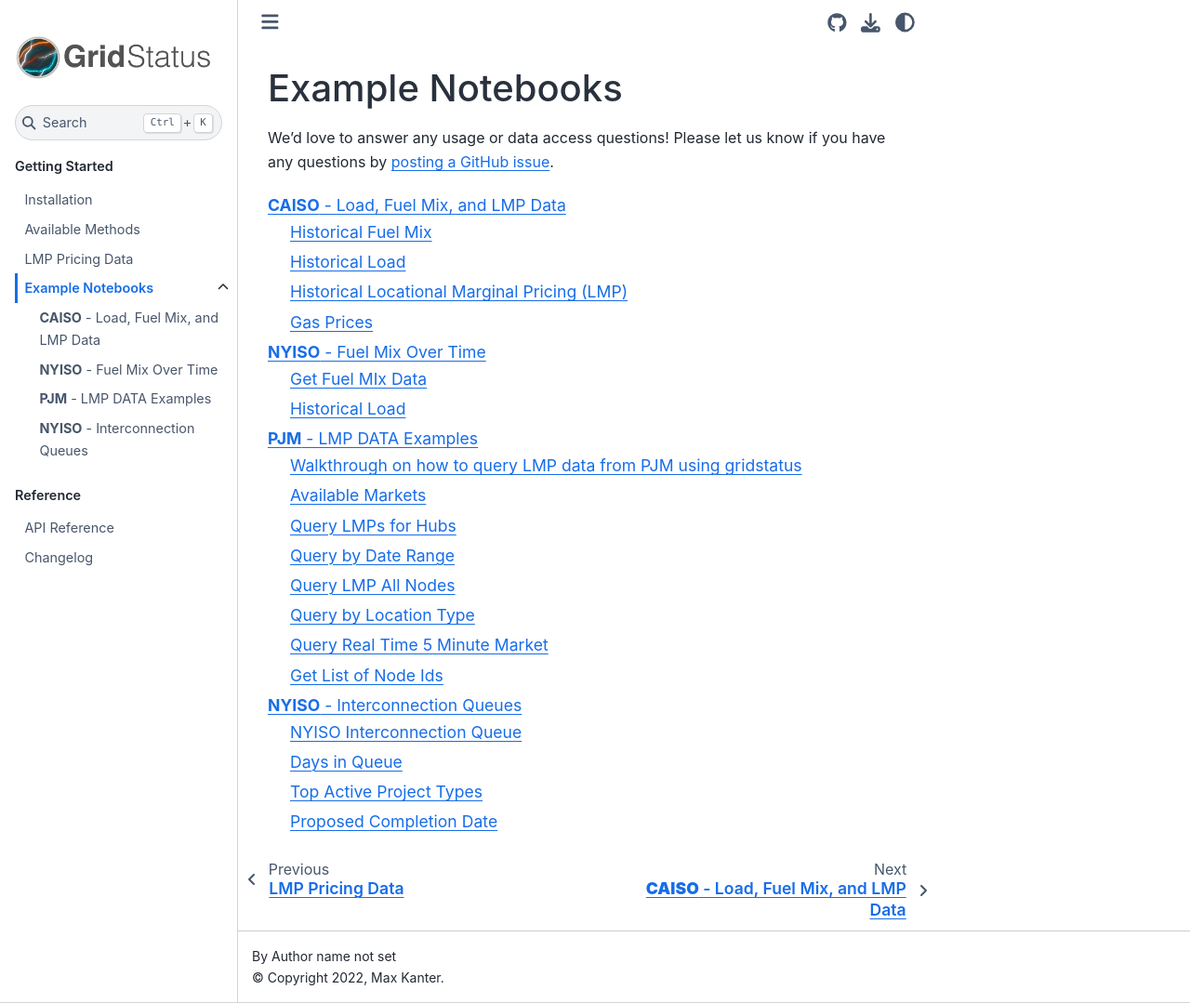
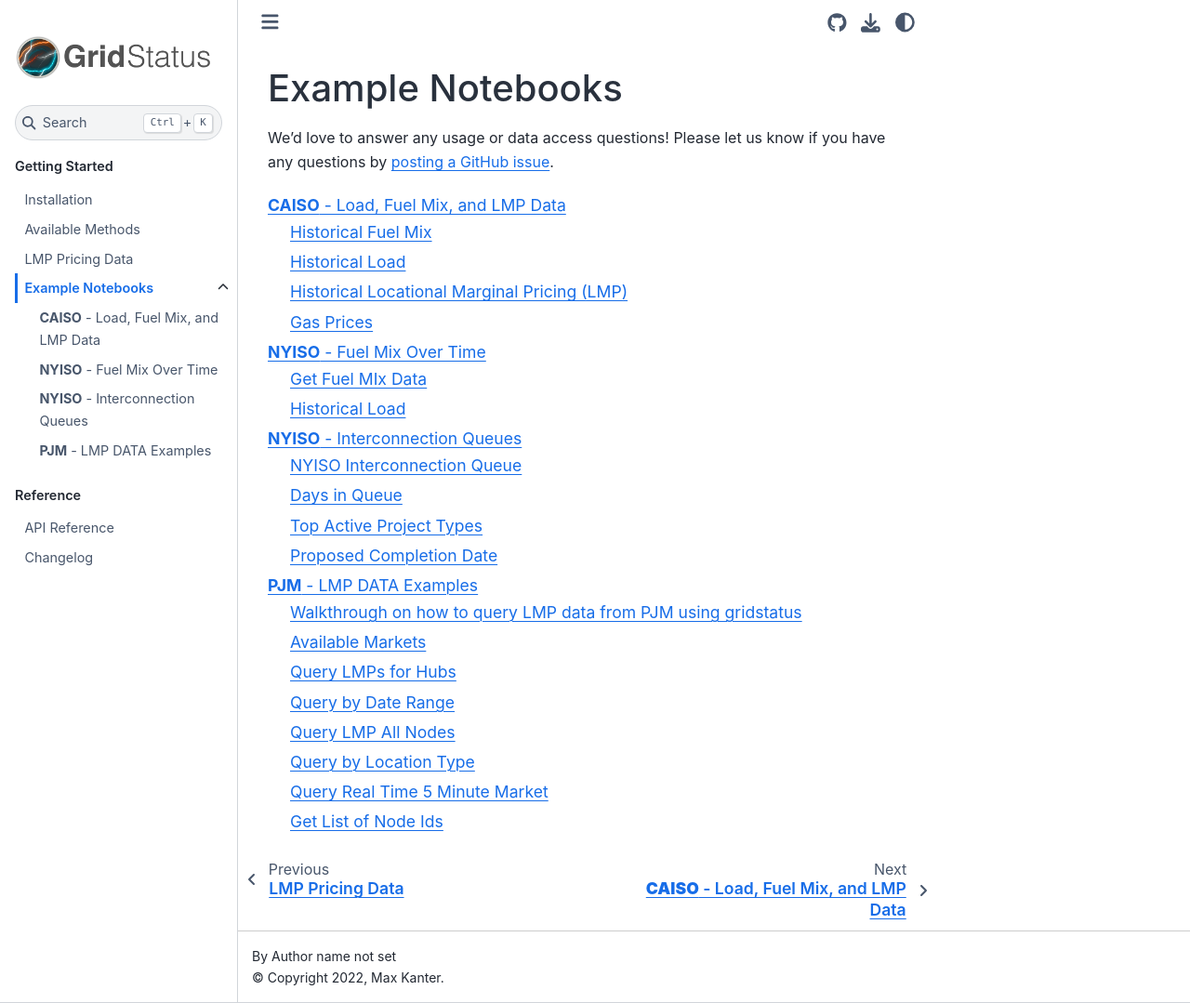
Before and after one commit to gridstatus/gridstatus, a Sphinx documentation site: the page built from docs/Examples/index.md, in a window 1280 px wide and 1079 px high. Shown: the whole window at 93% size. Built offline with Sphinx 7.4.7 and the Sphinx Book theme 1.1.4, drawn with Linux system fonts in a browser that asks for light colours; comment, search, counter and statistics services are not loaded.

````diff
--- a/docs/Examples/index.md
+++ b/docs/Examples/index.md
@@ -6,6 +6,6 @@ We'd love to answer any usage or data access questions! Please let us know if yo
 
 Downloading CAISO Data.ipynb
 Fuel Mix Over Time - NYISO.ipynb
+Interconnection Queues.ipynb
 PJM LMP Data.ipynb
-Interconnection Queues.ipynb
 ```
````
